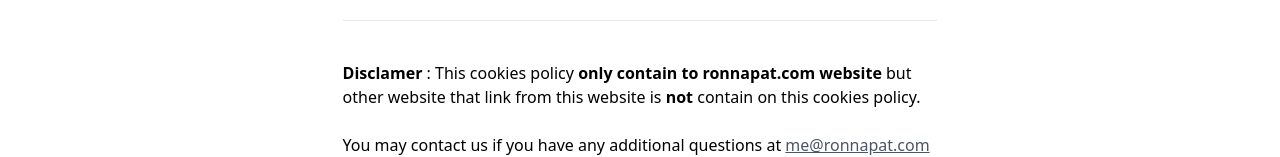
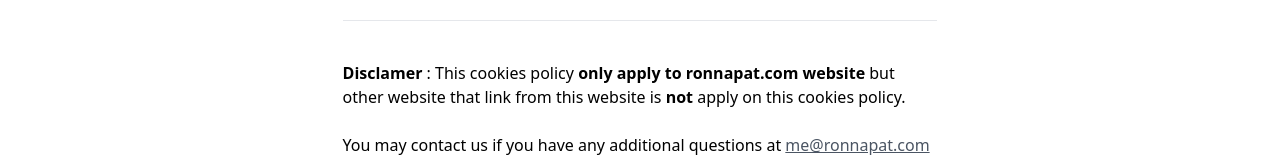
Before and after one commit to ronnapatp/ronnapat.com, a Next.js app: page /en-us/cookie in a window 1280 px wide. Shown: the part 194-351 px from the top of the page. Built offline with nearby package versions, Linux system fonts and the light colour scheme; no server answers.

Commit message:
Update cookie policy

```diff
--- a/components/cookie.js
+++ b/components/cookie.js
@@ -16,7 +16,7 @@ export default function () {
                             Disclamer
                         </b>
                         {` : `}
-                        This cookies policy <b>only contain to ronnapat.com website</b> but other website that link from this website is <b>not</b> contain on this cookies policy.
+                        This cookies policy <b>only apply to ronnapat.com website</b> but other website that link from this website is <b>not</b> apply on this cookies policy.
                         <br /><br />
                         You may contact us if you have any additional questions at <a href="mailto:me@ronnapat.com" className="underline">me@ronnapat.com</a> or <a href="/contact" className="underline">Contact page</a>.
                     </div>
```
